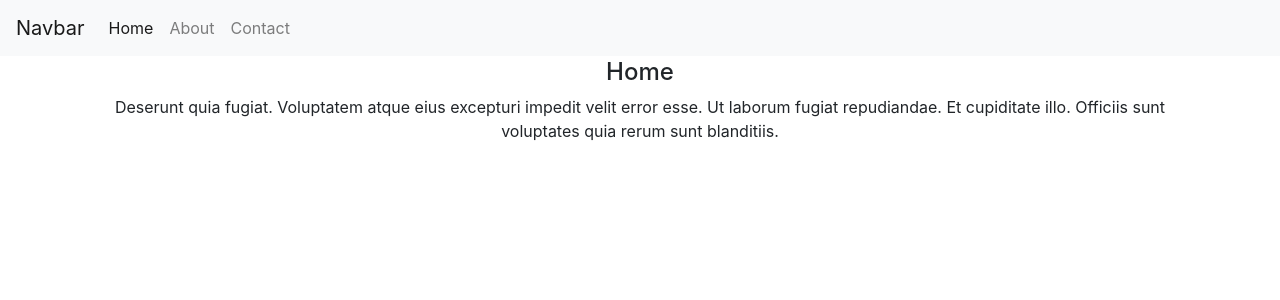
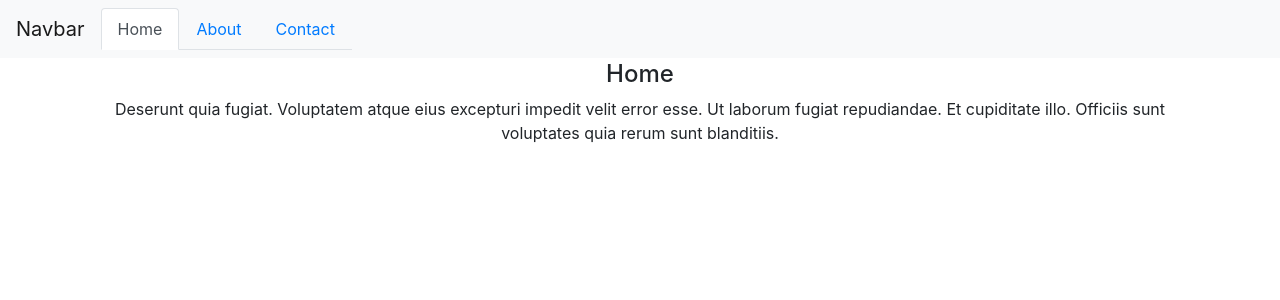
Before and after one commit to badruti94/firstapp, a React (Create React App) app: page / in a window 1280 px wide. Shown: the top 300 px of the page. Built offline with nearby package versions, Linux system fonts and the light colour scheme.

Commit message:
11 react router : 68. Link and NavLink

```diff
--- a/src/components/Navbar.js
+++ b/src/components/Navbar.js
@@ -1,4 +1,4 @@
-import React from 'react'
+import { NavLink } from "react-router-dom";
 
 const Navbar = () => {
     return (
@@ -8,15 +8,15 @@
                 <span className="navbar-toggler-icon"></span>
             </button>
             <div className="collapse navbar-collapse" id="navbarNav">
-                <ul className="navbar-nav">
-                    <li className="nav-item active">
-                        <a className="nav-link" href="/">Home <span className="sr-only">(current)</span></a>
+                <ul className="nav nav-tabs">
+                    <li className="nav-item">
+                        <NavLink className="nav-link" to="/">Home</NavLink>
                     </li>
                     <li className="nav-item">
-                        <a className="nav-link" href="/about">About</a>
+                        <NavLink className="nav-link" to="/about">About</NavLink>
                     </li>
                     <li className="nav-item">
-                        <a className="nav-link" href="/contact">Contact</a>
+                        <NavLink className="nav-link" to="/contact">Contact</NavLink>
                     </li>
                 </ul>
             </div>
```
